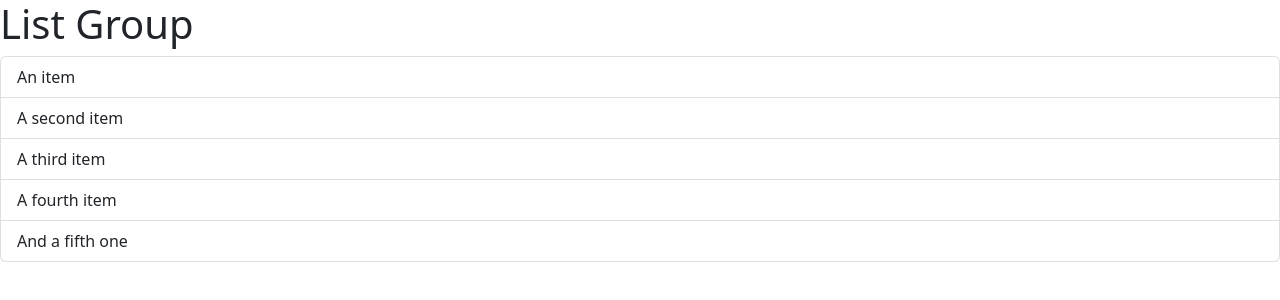
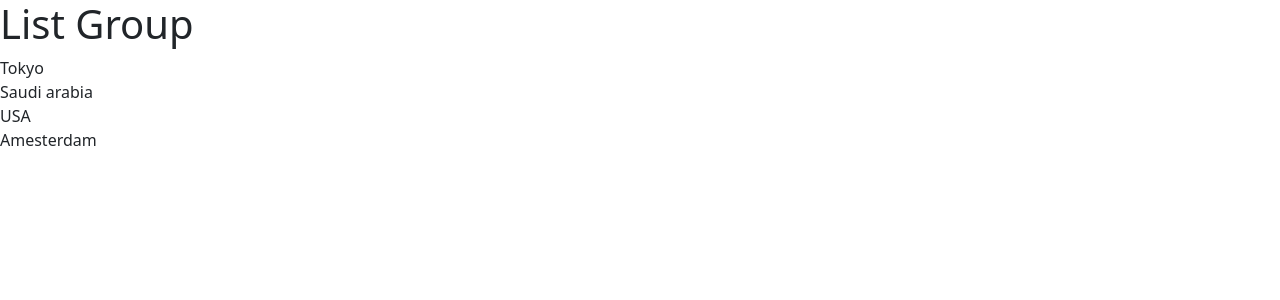
Before and after one commit to Mrufaihi/Mosh-React-Beginner, a React (Vite) app: page / in a window 1280 px wide. Shown: the top 300 px of the page. Built offline with nearby package versions, Linux system fonts and the light colour scheme.

Commit message:
Mapping & Conditional Rendering
-Instead of hardcoding, css style will be added later.
-Any complex code is stored inside const .

```diff
--- a/src/components/ListGroup.tsx
+++ b/src/components/ListGroup.tsx
@@ -1,17 +1,31 @@
+import { func } from 'prop-types';
+
 //LIST GROUP COMPONENT
 function ListGroup() {
+  let items = ['Tokyo', 'Saudi arabia', 'USA', 'Amesterdam'];
+  const mappedLists = items.map((item) => (
+    <li key={item}> {item} </li> //map each item between <li> element (also add unique key)
+  ));
+
+  const ifEmpty = items.length === 0 && <p>Empty</p>; //.length (true) && <p>:Empty (truthy) | return 2nd
+
+  //#1   if (items.length === 0) {
+  //     return (
+  //       // any html +2 elements need to be wraped with fragment <>
+  //       <>
+  //         <h1>List Group</h1>
+  //         <p>Empty</p>
+  //       </>
+  //     );
+  //   }
+  //#2 (items.length === 0) ? <p>Empty array</p> : null;
+
   return (
-    // class is reserved keyword
-    // <> Represent a Fragment (container like div)
+    // only expression allowed inside
     <>
       <h1>List Group</h1>
-      <ul className="list-group">
-        <li className="list-group-item">An item</li>
-        <li className="list-group-item">A second item</li>
-        <li className="list-group-item">A third item</li>
-        <li className="list-group-item">A fourth item</li>
-        <li className="list-group-item">And a fifth one</li>
-      </ul>
+      {ifEmpty}
+      <ul className="list-group">{mappedLists}</ul>
     </>
   );
 }
```
